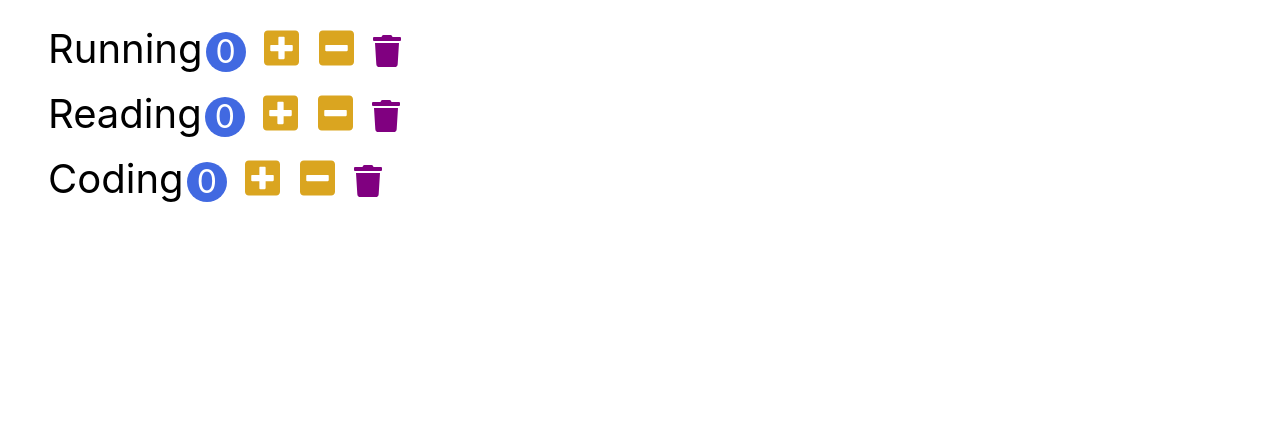
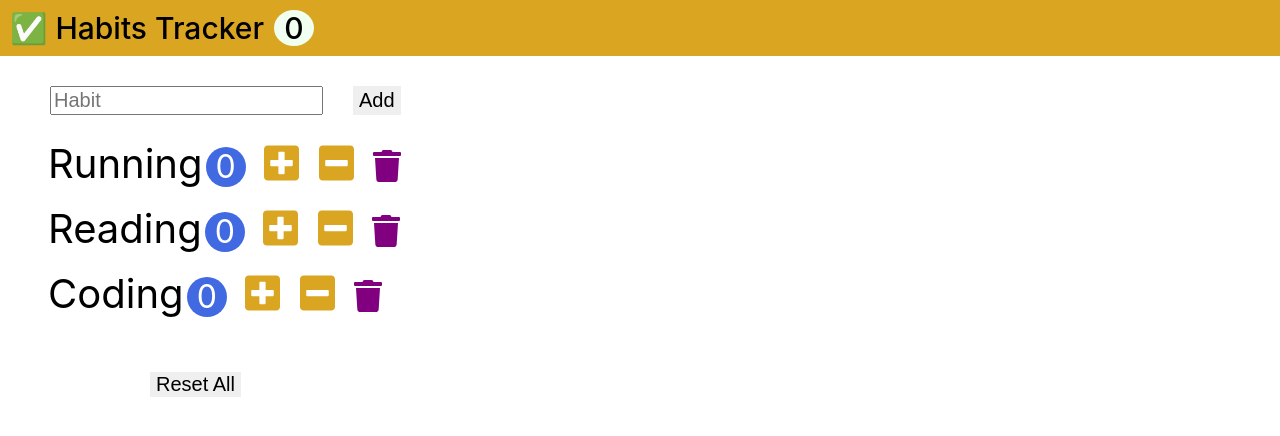
Before and after one commit to codnjs779/habit-tracker, a React (Create React App) app: page / in a window 1280 px wide. Shown: the top 436 px of the page. Built offline with nearby package versions, Linux system fonts and the light colour scheme.

Commit message:
app component로 state이동 & 스타일링

```diff
--- a/src/App.css
+++ b/src/App.css
@@ -1,3 +1,48 @@
+header {
+    width: 100%;
+    height: 100%;
+    background-color: goldenrod;
+    font-size: 30px;
+    font-weight: 500;
+    padding: 10px;
+}
+
+header span {
+    margin-left: 10px;
+    background-color: honeydew;
+    display: inline-block;
+    width: 40px;
+    text-align: center;
+    border-radius: 50%;
+}
+
+main form {
+    margin: 30px 0px 0px 50px;
+    display: flex;
+}
+
+main form input {
+    font-size: 20px;
+    margin-right: 30px;
+}
+
+main form button,
+.resetBtn {
+    font-size: 20px;
+}
+main form button:hover {
+    background-color: khaki;
+    font-weight: 700;
+}
+.resetBtn {
+    margin-left: 150px;
+    margin-top: 30px;
+}
+.resetBtn:hover {
+    background-color: khaki;
+    font-weight: 700;
+}
+
 button {
     outline: none;
     border: 0;
--- a/src/App.jsx
+++ b/src/App.jsx
@@ -1,9 +1,39 @@
 import "./App.css";
-import Habit from "./components/habit";
 import Habits from "./components/habits";
 
-function App() {
-    return <Habits />;
+import React, { Component } from "react";
+
+class App extends Component {
+    state = {
+        habits: [
+            { id: 0, name: "Running", count: 0 },
+            { id: 1, name: "Reading", count: 0 },
+            { id: 2, name: "Coding", count: 0 },
+        ],
+    };
+    onCounter = () => {
+        console.log("hello");
+    };
+    render() {
+        return (
+            <>
+                <header>
+                    ✅ Habits Tracker
+                    <span>0</span>
+                </header>
+
+                <main>
+                    <form>
+                        <input type="text" placeholder="Habit" />
+                        <button type="submit">Add</button>
+                    </form>
+                    <Habits state={this.state} />
+                </main>
+
+                <button className="resetBtn">Reset All</button>
+            </>
+        );
+    }
 }
 
 export default App;
--- a/src/components/habits.jsx
+++ b/src/components/habits.jsx
@@ -3,18 +3,12 @@ import Habit from "./habit";
 
 class Habits extends Component {
     // data를 가지고 있는 곳에서 데이터를 수정할 수 있는 함수를 만들어주는 구조가 가장 바람직 함
-    state = {
-        habits: [
-            { id: 0, name: "Running", count: 0 },
-            { id: 1, name: "Reading", count: 0 },
-            { id: 2, name: "Coding", count: 0 },
-        ],
-    };
+    // state move
 
     handleIncrease = (habit) => {
         // 리액트에서state를 직접 수정하는 것은 옳은 방법이 아니다. 아래와 같이 복사해서 수정하는 방법이 좋은 방법!
 
-        const habits = [...this.state.habits];
+        const habits = [...this.props.state.habits];
         const index = habits.indexOf(habit);
         habits[index].count++;
         this.setState({ habits: habits });
@@ -22,7 +16,7 @@ class Habits extends Component {
     };
 
     handleDecrease = (habit) => {
-        const habits = [...this.state.habits];
+        const habits = [...this.props.state.habits];
         const index = habits.indexOf(habit);
 
         if (habit.count > 0) {
@@ -34,14 +28,14 @@ class Habits extends Component {
 
     handleDelete = (habit) => {
         // habit으로 넘겨받은 id와 동일하지 않는 객체들로 새 배열을 만들기
-        const habits = this.state.habits.filter((item) => item.id !== habit.id);
+        const habits = this.props.state.habits.filter((item) => item.id !== habit.id);
         this.setState({ habits });
     };
 
     render() {
         return (
             <ul>
-                {this.state.habits.map((habit) => (
+                {this.props.state.habits.map((habit) => (
                     <Habit habit={habit} key={habit.id} onIncrease={this.handleIncrease} onDecrease={this.handleDecrease} onDelete={this.handleDelete} />
                 ))}
             </ul>
```
